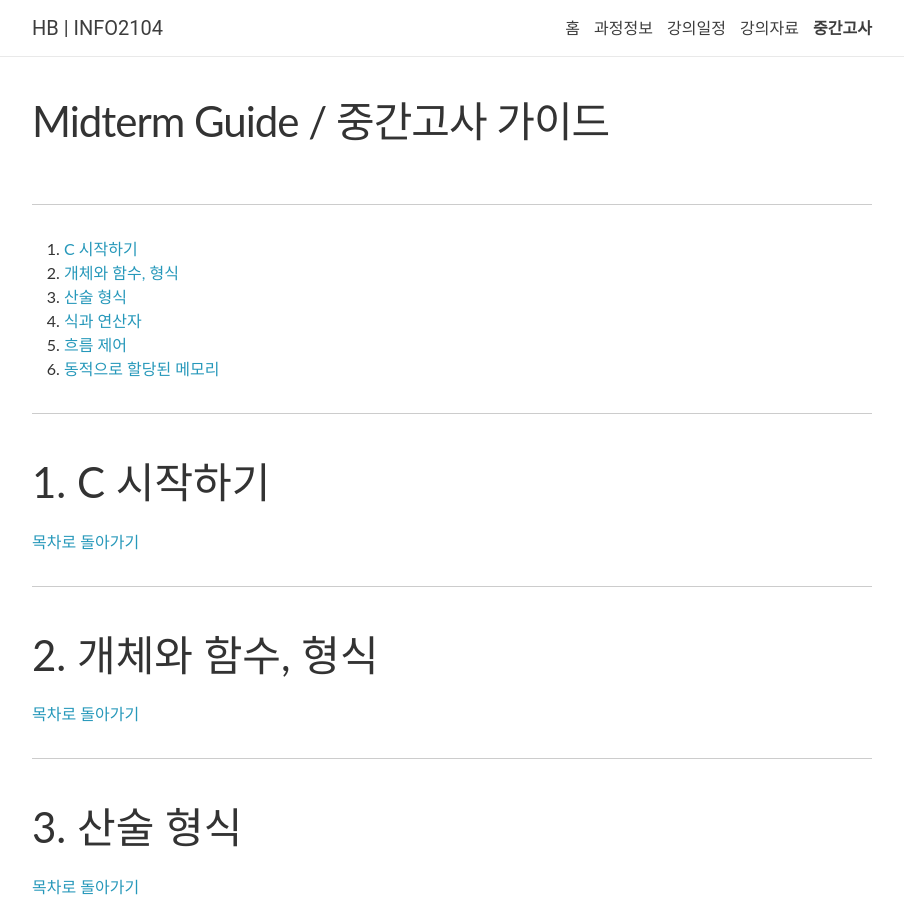
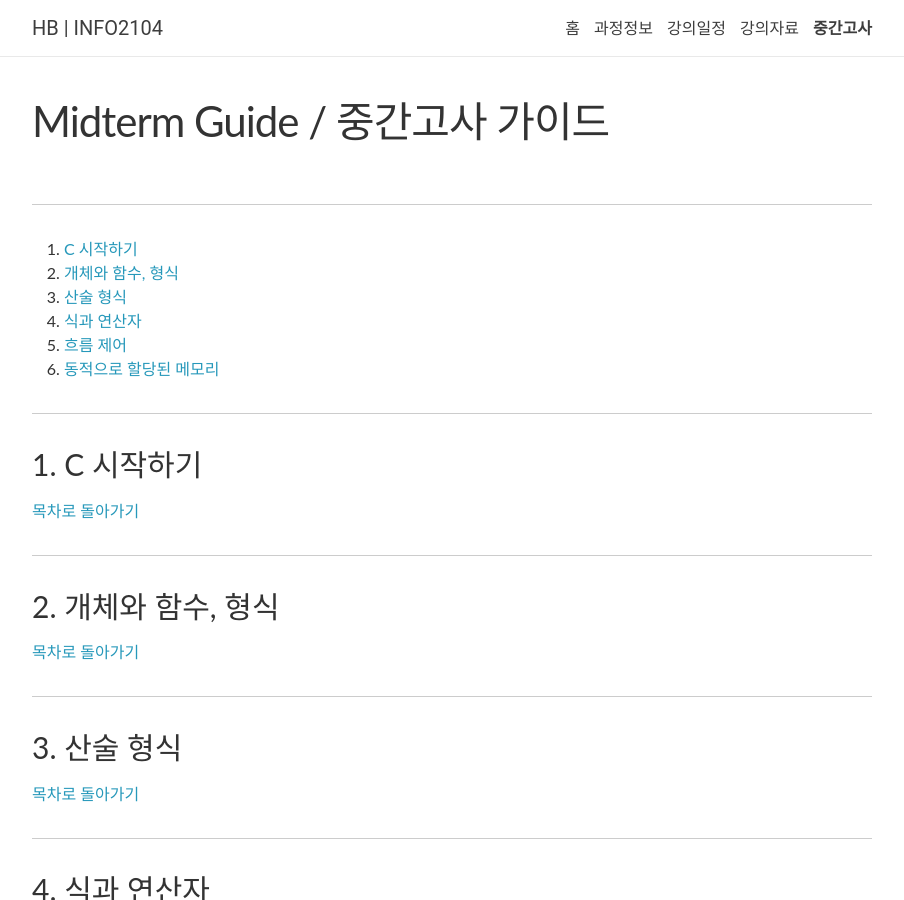
Before and after one commit to 2023-aaronkr/hb-c, a Jekyll site: the page built from _pages/midterm.md, in a window 1280 px wide and 900 px high. Shown: the whole window, without its empty margins (188-1092 px from the left). Built offline with Jekyll 4.4.1, drawn with Linux system fonts in a browser that asks for light colours; nearby versions of some CDN libraries; comment, search, counter and statistics services are not loaded.

```diff
--- a/_pages/midterm.md
+++ b/_pages/midterm.md
@@ -17,36 +17,36 @@ permalink: /midterm/
 
 ---
 
-## 1. C 시작하기
+### 1. C 시작하기
 
 [목차로 돌아가기](#midterm-guide--중간고사-가이드)
 
 ---
 
-## 2. 개체와 함수, 형식
+### 2. 개체와 함수, 형식
 
 [목차로 돌아가기](#midterm-guide--중간고사-가이드)
 
 ---
 
-## 3. 산술 형식
+### 3. 산술 형식
 
 [목차로 돌아가기](#midterm-guide--중간고사-가이드)
 
 ---
 
-## 4. 식과 연산자
+### 4. 식과 연산자
 
 [목차로 돌아가기](#midterm-guide--중간고사-가이드)
 
 ---
 
-## 5. 흐름 제어
+### 5. 흐름 제어
 
 [목차로 돌아가기](#midterm-guide--중간고사-가이드)
 
 ---
 
-## 6. 동적으로 할당된 메모리
+### 6. 동적으로 할당된 메모리
 
 [목차로 돌아가기](#midterm-guide--중간고사-가이드)
```
